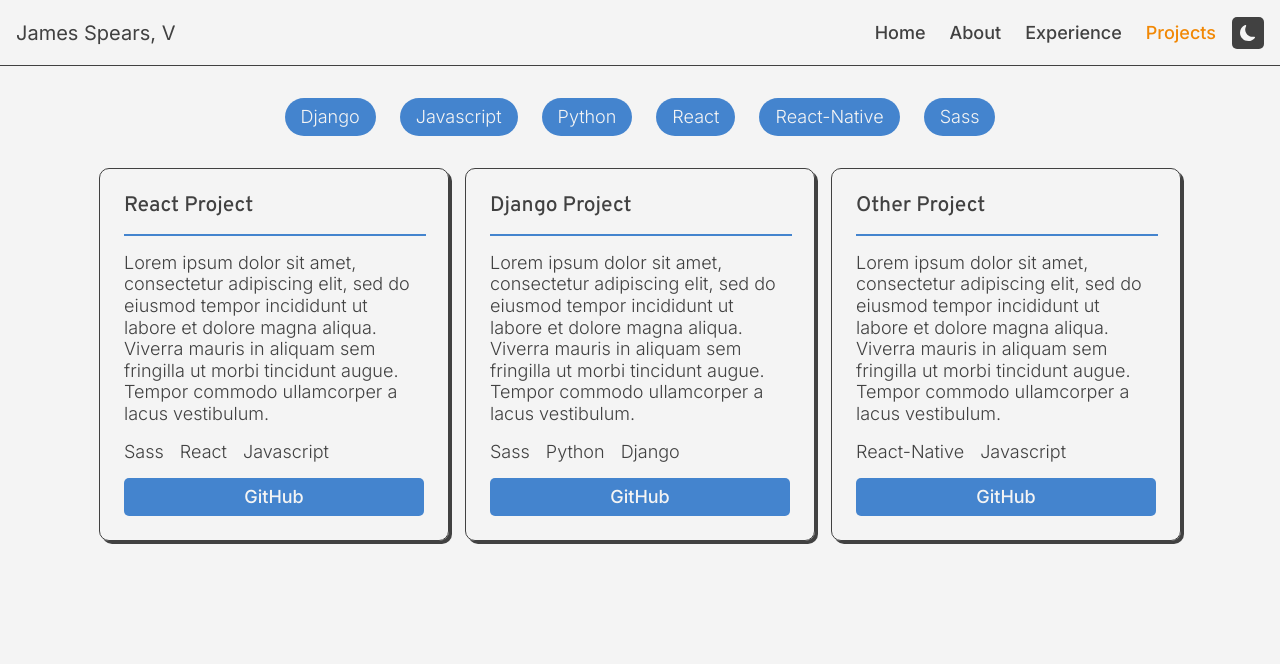
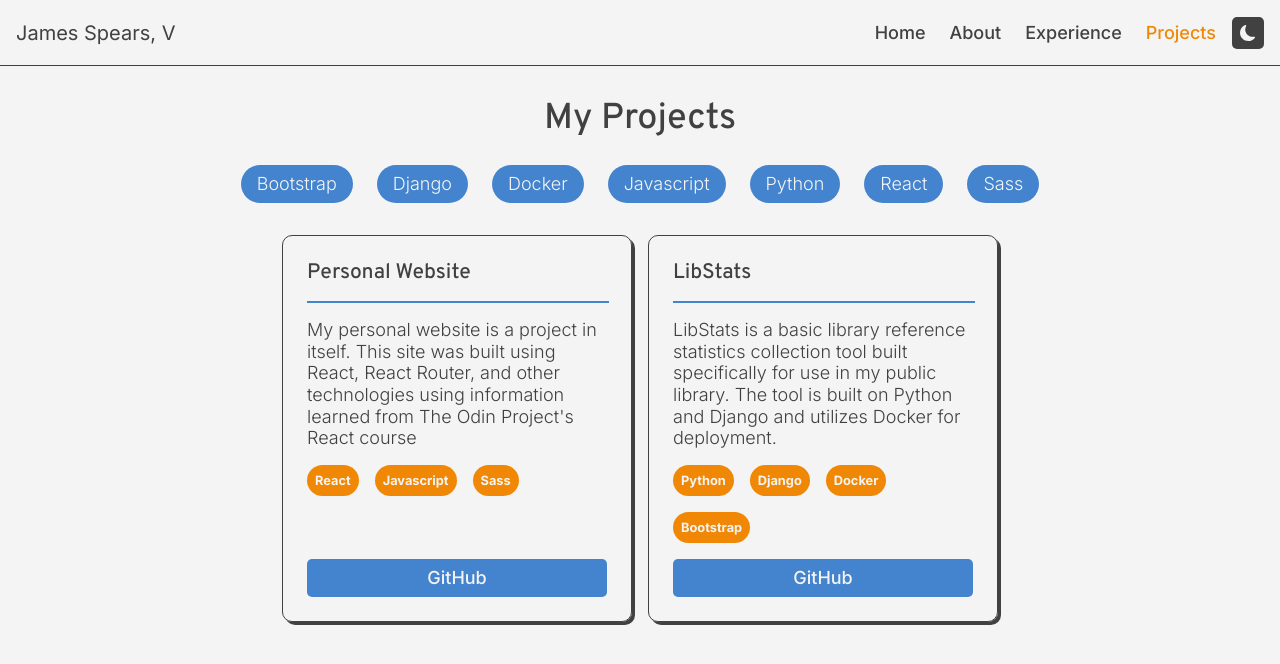
Before and after one commit to jamesspearsv/personal-website, a React (Vite) app: page /projects in a window 1280 px wide. Shown: the top 664 px of the page. Built offline with nearby package versions, Linux system fonts and the light colour scheme.

Commit message:
Content and minor style updates to projects page

```diff
--- a/src/assets/projects.js
+++ /dev/null
@@ -1,20 +0,0 @@
-export const projects = [
-  {
-    name: 'React Project',
-    desc: 'Lorem ipsum dolor sit amet, consectetur adipiscing elit, sed do eiusmod tempor incididunt ut labore et dolore magna aliqua. Viverra mauris in aliquam sem fringilla ut morbi tincidunt augue. Tempor commodo ullamcorper a lacus vestibulum.',
-    link: '',
-    tags: ['Sass', 'React', 'Javascript'],
-  },
-  {
-    name: 'Django Project',
-    desc: 'Lorem ipsum dolor sit amet, consectetur adipiscing elit, sed do eiusmod tempor incididunt ut labore et dolore magna aliqua. Viverra mauris in aliquam sem fringilla ut morbi tincidunt augue. Tempor commodo ullamcorper a lacus vestibulum.',
-    link: '',
-    tags: ['Sass', 'Python', 'Django'],
-  },
-  {
-    name: 'Other Project',
-    desc: 'Lorem ipsum dolor sit amet, consectetur adipiscing elit, sed do eiusmod tempor incididunt ut labore et dolore magna aliqua. Viverra mauris in aliquam sem fringilla ut morbi tincidunt augue. Tempor commodo ullamcorper a lacus vestibulum.',
-    link: '',
-    tags: ['React-Native', 'Javascript'],
-  },
-];
--- a/src/components/Experience.jsx
+++ b/src/components/Experience.jsx
@@ -1,4 +1,4 @@
-import { education, professional } from '../assets/experince';
+import { education, professional } from '../content/experince';
 import ExperienceSection from './ExperienceSection';
 import './Experience.scss';
 import { useState } from 'react';
--- a/src/components/Experience.scss
+++ b/src/components/Experience.scss
@@ -8,7 +8,6 @@
 
   h1 {
     text-align: center;
-    margin: 0;
   }
 
   button {
--- a/src/components/ProjectCard.jsx
+++ b/src/components/ProjectCard.jsx
@@ -5,18 +5,18 @@ function ProjectCard({ project }) {
   return (
     <div className='project'>
       <div className='project-heading'>
-        <a className='link' href={project.link}>
-          <h3>{project.name}</h3>
-        </a>
+        <h3>{project.name}</h3>
       </div>
       <hr className='divider' />
       <p>{project.desc}</p>
       <div className='project-tags'>
         {project.tags.map((tag, index) => (
-          <p key={index}>{tag}</p>
+          <div key={index} className='project-tag'>
+            {tag}
+          </div>
         ))}
       </div>
-      <a href=''>
+      <a href={project.github} target='_blank'>
         <div className='button link-button'>GitHub</div>
       </a>
     </div>
--- a/src/components/ProjectCard.scss
+++ b/src/components/ProjectCard.scss
@@ -3,6 +3,7 @@
 .project {
   display: flex;
   flex-direction: column;
+
   gap: 1rem;
   border: solid $color-dark 1px;
   border-radius: 10px;
@@ -33,7 +34,21 @@
 
   .project-tags {
     display: flex;
+    flex-wrap: wrap;
     gap: 1rem;
+
+    .project-tag {
+      background-color: $color-orange;
+      padding: 0.5rem;
+      border-radius: 100px;
+      font-size: 0.8rem;
+      font-weight: bold;
+      color: $color-light;
+    }
+  }
+
+  a:has(.link-button) {
+    margin-top: auto;
   }
 
   .link-button {
@@ -49,6 +64,10 @@
   .project {
     border-color: $color-light;
 
+    // .project-tag {
+    //   background-color: $color-orange;
+    // }
+
     .link:hover {
       text-decoration: underline;
       color: $color-blue;
--- a/src/components/Projects.jsx
+++ b/src/components/Projects.jsx
@@ -1,6 +1,6 @@
 import './Projects.scss';
 import { useEffect, useState } from 'react';
-import { projects } from '../assets/projects';
+import { projects } from '../content/projects';
 import ProjectCard from './ProjectCard';
 
 //  list of available tags from project entries
@@ -25,6 +25,7 @@ function Projects() {
 
   return (
     <div className='projects-container'>
+      <h1>My Projects</h1>
       <div className='tag-list'>
         {allTags.map((tag, index) => (
           <div
--- a/src/components/Projects.scss
+++ b/src/components/Projects.scss
@@ -1,6 +1,10 @@
 @import '../global.scss';
 
 .projects-container {
+  h1 {
+    text-align: center;
+  }
+
   .tag-list {
     display: flex;
     justify-content: center;
--- /dev/null
+++ b/src/content/projects.js
@@ -0,0 +1,20 @@
+export const projects = [
+  // {
+  //   name: '',
+  //   desc: '',
+  //   github: '',
+  //   tags: ['TAGS'],
+  // },
+  {
+    name: 'Personal Website',
+    desc: "My personal website is a project in itself. This site was built using React, React Router, and other technologies using information learned from The Odin Project's React course",
+    github: 'https://github.com/jamesspearsv/personal-website',
+    tags: ['React', 'Javascript', 'Sass'],
+  },
+  {
+    name: 'LibStats',
+    desc: 'LibStats is a basic library reference statistics collection tool built specifically for use in my public library. The tool is built on Python and Django and utilizes Docker for deployment.',
+    github: 'https://github.com/jamesspearsv/libstats',
+    tags: ['Python', 'Django', 'Docker', 'Bootstrap'],
+  },
+];
--- a/src/index.scss
+++ b/src/index.scss
@@ -24,6 +24,10 @@ h5,
 h6 {
   font-family: $font-heading;
   font-weight: 500;
+}
+
+h1 {
+  margin-top: 0;
 }
 
 a {
```
Also changed, not shown: src/content/experince.js (renamed from src/assets/experince.js).
